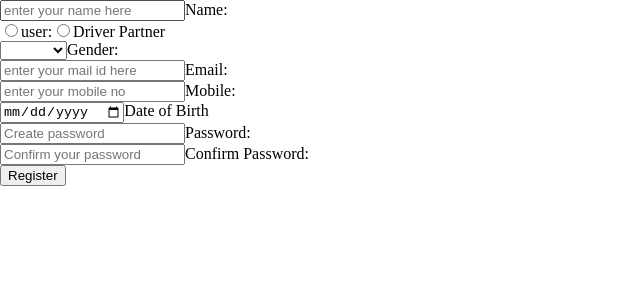
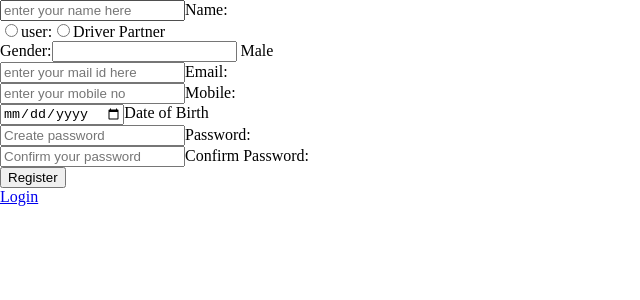
Before and after one commit to mohitshikre192/Front-End, an Angular app: page /signup in a window 1280 px wide. Shown: the top 300 px of the page, without its empty margins (0-640 px from the left). Built offline with nearby package versions, Linux system fonts and the light colour scheme.

Commit message:
updated on sign up components

```diff
--- a/src/components/login/login.component.html
+++ b/src/components/login/login.component.html
@@ -46,7 +46,7 @@
             </div>
             <div>
                 <p> please select a role</p>
-                <input type="radio"  name= "role" [(ngModel)]="loginobj.role"value="user" required>
+                <input type="radio"  name= "role" [(ngModel)]="loginobj.role" value="user" required>
                     <label>User</label>
                     <input type="radio" name= "role" [(ngModel)]="loginobj.role" value="driver" required>
                     <label>Driver Partner</label>
--- a/src/components/signup/signup.component.html
+++ b/src/components/signup/signup.component.html
@@ -12,14 +12,15 @@
         <label >Driver Partner</label>
     </div>
     <div>
-
-        <select type="number" name="gender" [(ngModel)]="user.gender"  required  >
+        <label >Gender:</label>
+        <!-- <select type="number" name="gender" [(ngModel)]="user.gender"  required  >
              <option value=0>Male</option>
             <option value=1>Female</option>
             <option value="others">others</option>
 
-        </select>
-        <label >Gender:</label>
+        </select> -->
+        <input type="number" name="gender"   [(ngModel)]="user.gender" checked> Male<br>
+
     </div>
     <div>
         <input type="text" name ="email" [(ngModel)]="user.email" placeholder="enter your mail id here">
@@ -49,3 +50,6 @@
 
 
 </form>
+<div class="button">
+    <a href="/login">Login</a>
+ </div>
```
